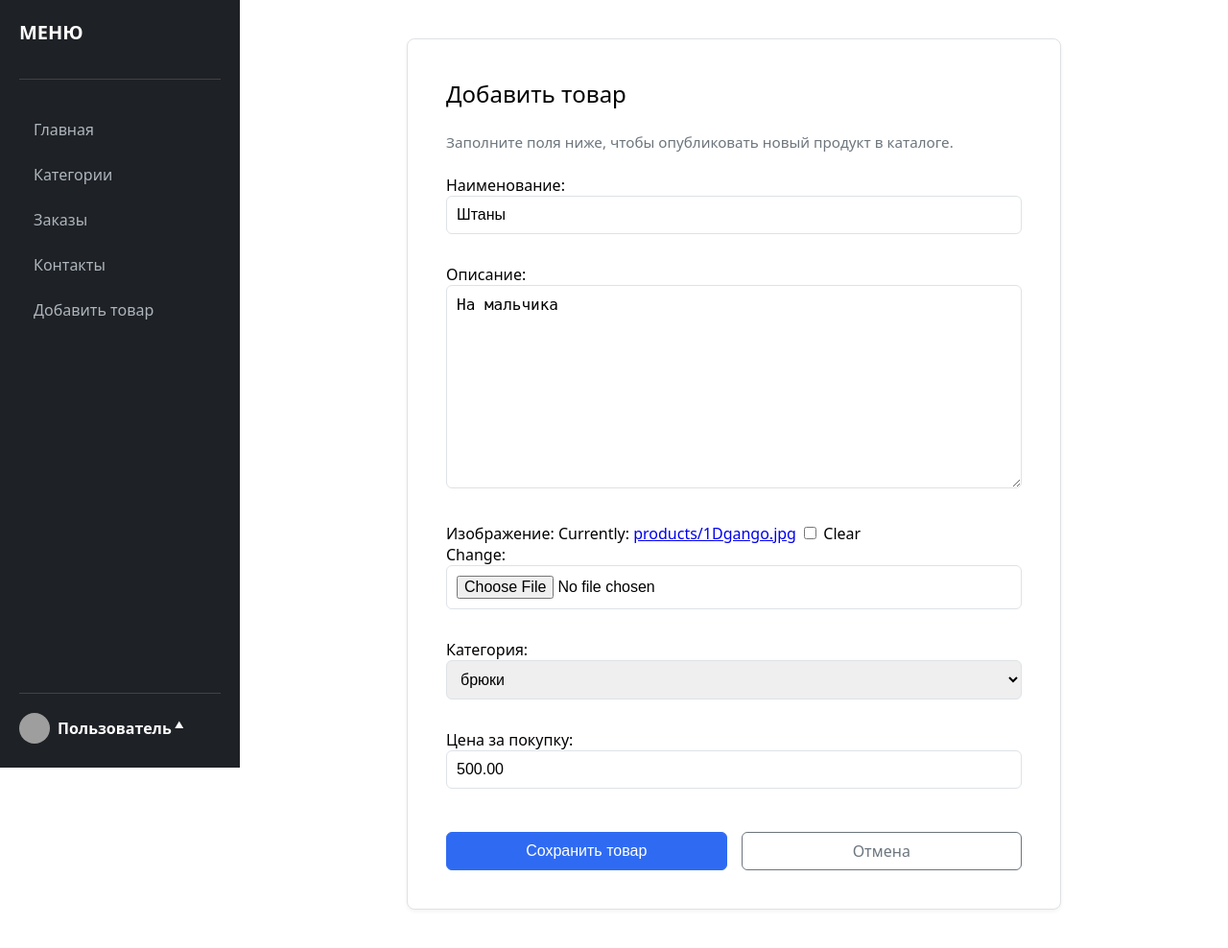
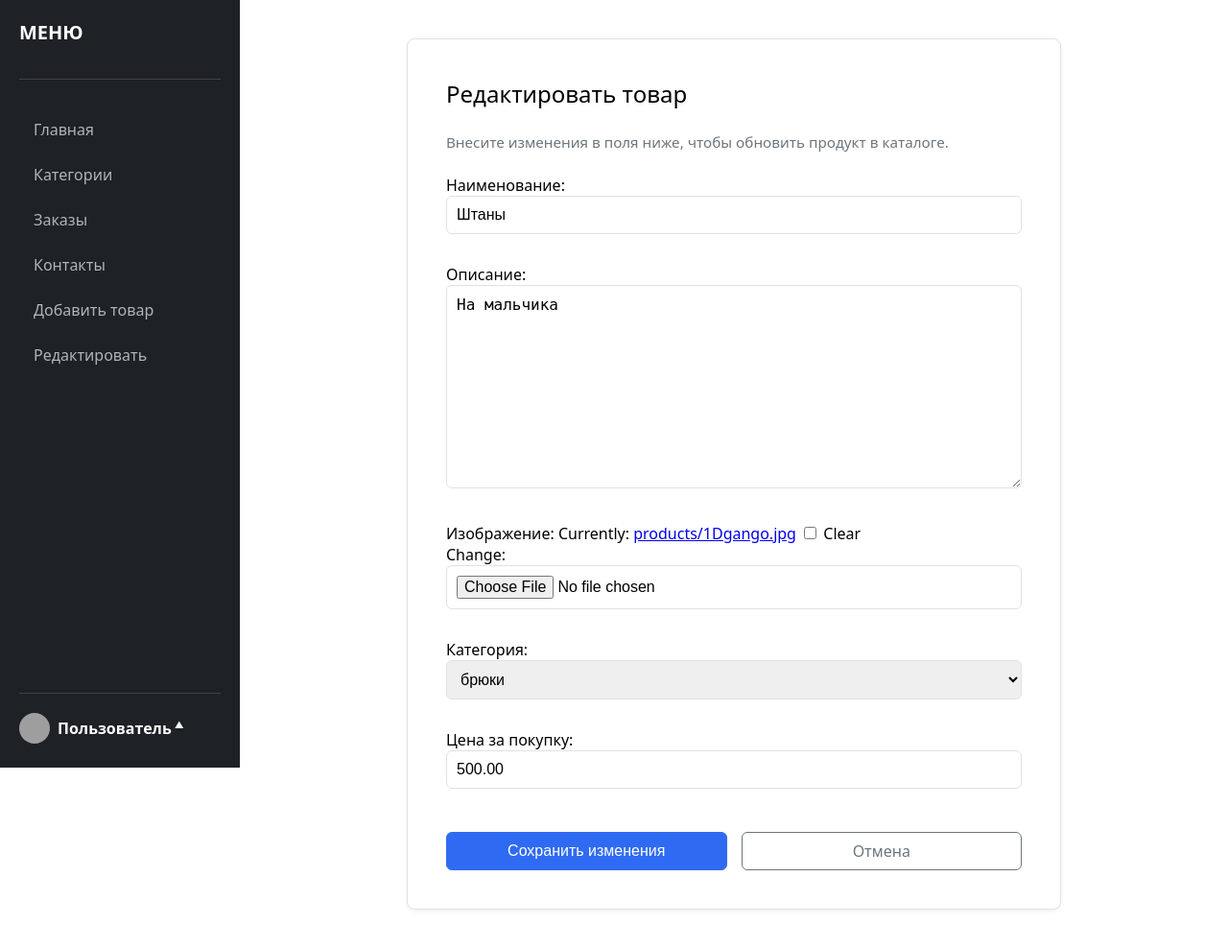
Before and after one commit to konstantin-X-42/26_Django_DZ, a Django app: page /products/1/update/ in a window 1280 px wide. Shown: the whole page at 96% size. Run offline with Django 5.2, Linux system fonts and the light colour scheme; data comes from the database, SQL or seed files in the repository; grey boxes are pictures that could not be loaded.

Commit message:
исправление ошибок

```diff
--- a/catalog/forms.py
+++ b/catalog/forms.py
@@ -60,7 +60,7 @@ class ProductForm(forms.ModelForm):
                 raise ValidationError("Размер файла не должен превышать 5 МБ.")
 
             # Проверка расширения файла
-            ext = os.path.splitext(image.name).lower()
+            ext = os.path.splitext(image.name)[1].lower()
             valid_extensions = ['.jpg', '.jpeg', '.png']
             if ext not in valid_extensions:
                 raise ValidationError("Допускаются только файлы форматов JPEG или PNG.")
--- a/catalog/templates/catalog/includes/menu.html
+++ b/catalog/templates/catalog/includes/menu.html
@@ -24,6 +24,10 @@
         <!-- Добавить товар -->
         <li>
             <a href="{% url 'catalog:create_product' %}" class="{% if request.resolver_match.url_name == 'create_product' %}active-custom{% else %}nav-link-custom{% endif %}">Добавить товар</a>
+        </li>
+        <!-- -26- Управление каталогом (Редактировать) -->
+        <li>
+            <a href="{% url 'catalog:manage_products' %}" class="{% if request.resolver_match.url_name == 'manage_products' %}active-custom{% else %}nav-link-custom{% endif %}">Редактировать</a>
         </li>
     </ul>
 
--- a/catalog/templates/catalog/product_form.html
+++ b/catalog/templates/catalog/product_form.html
@@ -1,11 +1,22 @@
 {% extends 'catalog/base.html' %}
 
-{% block title %}Добавить товар{% endblock %}
+{% block title %}{% if object %}Редактировать товар{% else %}Добавить товар{% endif %}{% endblock %}
 
 {% block content %}
 <div style="max-width: 600px; margin: 0 auto; background-color: #fff; padding: 40px; border: 1px solid #dee2e6; border-radius: 8px; box-shadow: 0 .125rem .25rem rgba(0,0,0,.05);">
-    <h2 class="mb-4" style="font-weight: 400; margin-top: 0;">Добавить товар</h2>
-    <p class="text-muted mb-4" style="font-size: 0.95rem;">Заполните поля ниже, чтобы опубликовать новый продукт в каталоге.</p>
+    <!-- Динамический заголовок страницы -->
+    <h2 class="mb-4" style="font-weight: 400; margin-top: 0;">
+        {% if object %}Редактировать товар{% else %}Добавить товар{% endif %}
+    </h2>
+
+    <!-- Динамический подзаголовок -->
+    <p class="text-muted mb-4" style="font-size: 0.95rem;">
+        {% if object %}
+            Внесите изменения в поля ниже, чтобы обновить продукт в каталоге.
+        {% else %}
+            Заполните поля ниже, чтобы опубликовать новый продукт в каталоге.
+        {% endif %}
+    </p>
 
     <!-- Форма отправляет данные методом POST и поддерживает загрузку картинок (enctype) -->
     <form method="post" enctype="multipart/form-data">
@@ -15,12 +26,21 @@
         {{ form.as_p }}
 
         <div style="margin-top: 30px; display: flex; gap: 15px;">
+            <!-- Динамический текст на кнопке сохранения -->
             <button type="submit" class="btn-outline-primary" style="background-color: #2f6bf2; color: white; flex: 1;">
-                Сохранить товар
+                {% if object %}Сохранить изменения{% else %}Сохранить товар{% endif %}
             </button>
-            <a href="{% url 'catalog:21-2_home1' %}" class="btn-outline-primary" style="text-align: center; border-color: #6c757d; color: #6c757d; flex: 1;">
-                Отмена
-            </a>
+
+            <!-- Динамическая кнопка отмены: при редактировании возвращает в панель управления, при создании — на главную -->
+            {% if object %}
+                <a href="{% url 'catalog:manage_products' %}" class="btn-outline-primary" style="text-align: center; border-color: #6c757d; color: #6c757d; flex: 1;">
+                    Отмена
+                </a>
+            {% else %}
+                <a href="{% url 'catalog:21-2_home1' %}" class="btn-outline-primary" style="text-align: center; border-color: #6c757d; color: #6c757d; flex: 1;">
+                    Отмена
+                </a>
+            {% endif %}
         </div>
     </form>
 </div>
--- a/catalog/templates/catalog/product_manage.html
+++ b/catalog/templates/catalog/product_manage.html
@@ -12,7 +12,7 @@
             <div class="col">
                 <div class="card h-100">
                     <div class="card-header bg-light">
-                        <h5 class="my-0 fw-normal">{{ product.name }}</h5>
+                        <h2 class="my-0" style="font-size: 3.2rem; font-weight: 300; letter-spacing: -0.05rem;">{{ product.name }}</h2>
                     </div>
                     <div class="card-body d-flex flex-column justify-content-between">
                         <div>
```
Also changed, not shown: catalog/templates/catalog/product_confirm_delete.html (added, +26 -0 lines).
